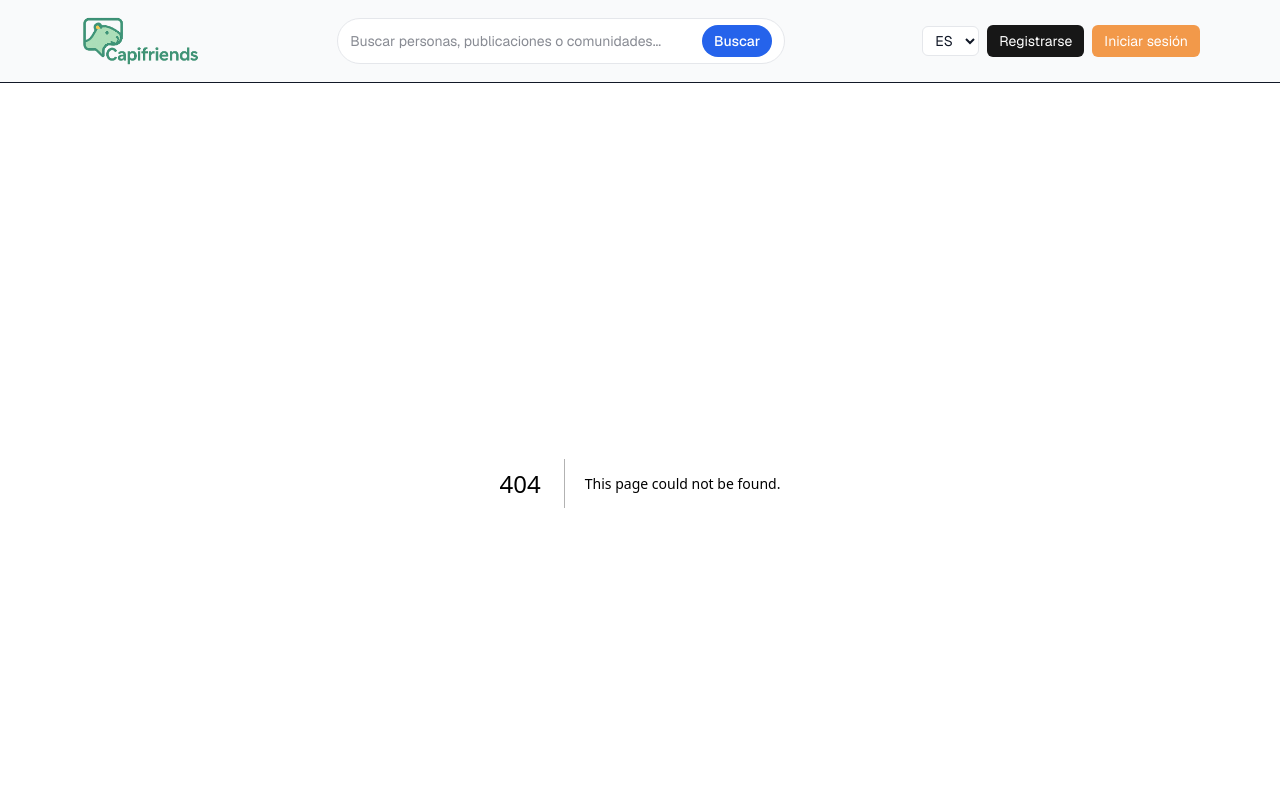
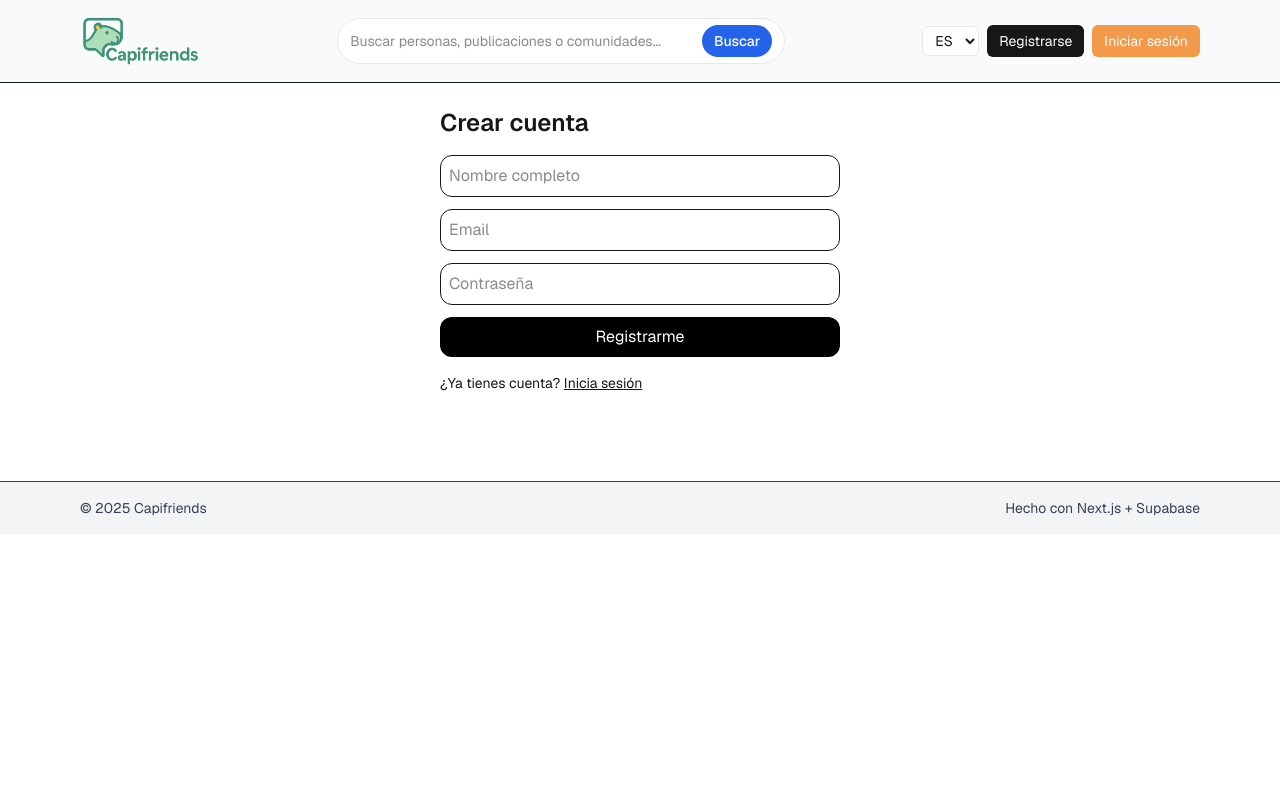
Before and after one commit to MarlonDT24/capifriends-social-network, a Next.js app: page /signup in a window 1280 px wide. Before the commit this address had no page. Shown: the top 800 px of the page. Built offline with nearby package versions, Linux system fonts and the light colour scheme; no server answers.

Commit message:
fix(routes): expose clean /login and /signup via (auth) route group in Next.js"

```diff
--- /dev/null
+++ b/app/(auth)/login/page.jsx
@@ -0,0 +1,45 @@
+"use client";
+import { useState } from "react";
+import { supabase } from "@/app/lib/supabaseClient";
+import { useRouter, useSearchParams } from "next/navigation";
+import Link from "next/link";
+
+export default function LoginPage() {
+  const [loading, setLoading] = useState(false);
+  const [msg, setMsg] = useState("");
+  const router = useRouter();
+  const params = useSearchParams();
+  const redirectedFrom = params.get("redirectedFrom") || "/feed";
+
+  async function onSubmit(e) {
+    e.preventDefault();
+    setLoading(true);
+    setMsg("");
+    const form = new FormData(e.currentTarget);
+    const email = form.get("email");
+    const password = form.get("password");
+
+    const { error } = await supabase.auth.signInWithPassword({ email, password });
+    setLoading(false);
+
+    if (error) setMsg(error.message);
+    else router.replace(redirectedFrom);
+  }
+
+  return (
+    <main className="mx-auto max-w-md p-6 space-y-4">
+      <h1 className="text-2xl font-semibold">Iniciar sesión</h1>
+      <form onSubmit={onSubmit} className="space-y-3">
+        <input name="email" type="email" required placeholder="Email" className="w-full border p-2 rounded" />
+        <input name="password" type="password" required placeholder="Password" className="w-full border p-2 rounded" />
+        <button disabled={loading} className="w-full rounded bg-black text-white py-2">
+          {loading ? "Entrando..." : "Entrar"}
+        </button>
+      </form>
+      <p className="text-sm">
+        ¿No tienes cuenta? <Link href="/signup" className="underline">Regístrate</Link>
+      </p>
+      {msg && <p className="text-sm text-red-600">{msg}</p>}
+    </main>
+  );
+}
--- /dev/null
+++ b/app/(auth)/signup/page.jsx
@@ -0,0 +1,75 @@
+"use client";
+import { useState } from "react";
+import { supabase } from "@/app/lib/supabaseClient";
+import Link from "next/link";
+
+export default function SignupPage() {
+  const [loading, setLoading] = useState(false);
+  const [msg, setMsg] = useState("");
+
+  async function onSubmit(e) {
+    e.preventDefault();
+    setLoading(true);
+    setMsg("");
+
+    //Se extraen los campos del formulario
+    const form = new FormData(e.currentTarget);
+    const email = form.get("email");
+    const password = form.get("password");
+    const full_name = form.get("full_name");
+
+    //Se crea la cuenta en Supabase con la fución signUp
+    const { error } = await supabase.auth.signUp({
+      email,
+      password,
+      options: { data: { full_name } },
+    });
+
+    //Desactiva el estado de carga.
+    setLoading(false);
+    //Muestra el mensaje de error o éxito.
+    setMsg(
+      error ? error.message : "Cuenta creada! Revisa tu email o inicia sesión."
+    );
+  }
+
+  return (
+    <main className="mx-auto max-w-md p-6 space-y-4">
+      <h1 className="text-2xl font-semibold">Crear cuenta</h1>
+      <form onSubmit={onSubmit} className="space-y-3">
+        <input
+          name="full_name"
+          placeholder="Nombre completo"
+          className="w-full border p-2 rounded"
+        />
+        <input
+          name="email"
+          type="email"
+          required
+          placeholder="Email"
+          className="w-full border p-2 rounded"
+        />
+        <input
+          name="password"
+          type="password"
+          required
+          placeholder="Contraseña"
+          className="w-full border p-2 rounded"
+        />
+        <button
+          disabled={loading}
+          className="w-full rounded bg-black text-white py-2"
+        >
+          {loading ? "Creando..." : "Registrarme"}
+        </button>
+      </form>
+      <p className="text-sm">
+        ¿Ya tienes cuenta?{" "}
+        <Link href="/login" className="underline">
+          Inicia sesión
+        </Link>
+      </p>
+      {msg && <p className="text-sm text-muted-foreground">{msg}</p>}
+    </main>
+  );
+}
--- a/app/layout.js
+++ b/app/layout.js
@@ -21,9 +21,7 @@ export const metadata = {
 export default function RootLayout({ children }) {
   return (
     <html lang="es">
-      <body
-        className={`${geistSans.variable} ${geistMono.variable} antialiased min-h-screen bg-background text-foreground font-sans`}
-      >
+      <body className={`${geistSans.variable} ${geistMono.variable} antialiased min-h-screen bg-background text-foreground font-sans`}>
         <Navbar />
 
         {/* CONTENIDO DE CADA PÁGINA */}
```
